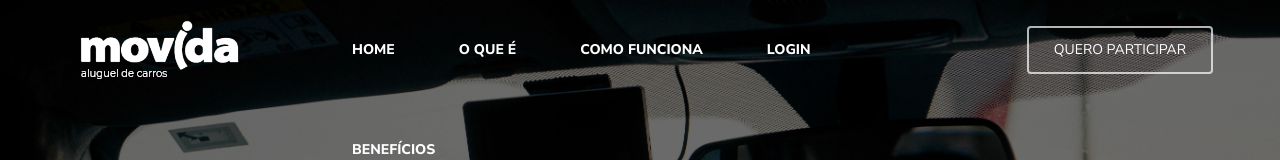
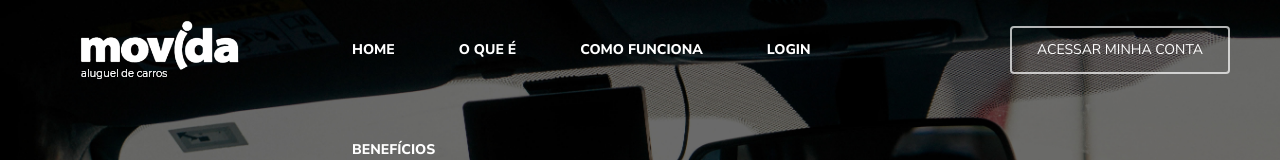
Before and after one commit to amanda-natallie/piloto-movida-next, a Next.js app: page / in a window 1280 px wide. Shown: the top 160 px of the page. Built offline with nearby package versions, Linux system fonts and the light colour scheme.

Commit message:
add hover effect menu

```diff
--- a/components/template/Header.tsx
+++ b/components/template/Header.tsx
@@ -47,7 +47,9 @@ export const Header: FunctionComponent = () => {
             </div>
           </Grid>
           <Grid item xs={3}>
-            <Button className={classes.ctaButton}>Quero Participar</Button>
+            <Button className={classes.ctaButton}>
+              <Link href="/area-restrita">Acessar minha Conta</Link>
+            </Button>
           </Grid>
         </Grid>
       </div>
@@ -110,6 +112,24 @@ const useStyles = makeStyles((theme: Theme) =>
             color: "inherit",
             opacity: 1,
             transition: "0.2s",
+
+            "&:after": {
+              content: "''",
+              position: "absolute",
+              bottom: 30,
+              left: 0,
+              right: 0,
+              width: "100%",
+              height: "1px",
+              transform: "scaleX(0)",
+              backgroundColor: "white",
+              transition: "transform 0.3s",
+            },
+            "&:hover": {
+              "&:after": {
+                transform: "scaleX(1)",
+              },
+            },
           },
         },
       },
@@ -121,6 +141,11 @@ const useStyles = makeStyles((theme: Theme) =>
       color: "#fff",
       transition: "all 0.2s ease",
 
+      "& * ": {
+        textDecoration: "none",
+        color: "#fff",
+      },
+
       "&:hover": {
         background: "rgba(204, 120, 47, 0.6)",
         border: "2px solid rgba(204, 120, 47, 1)",
```
